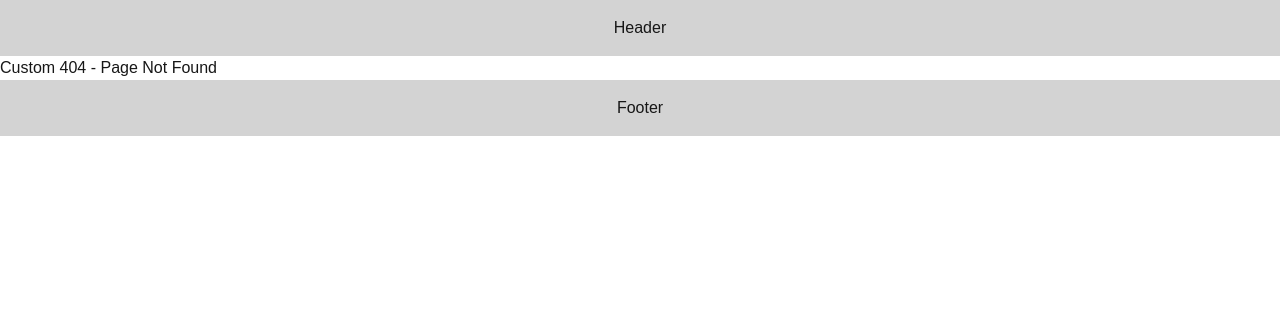
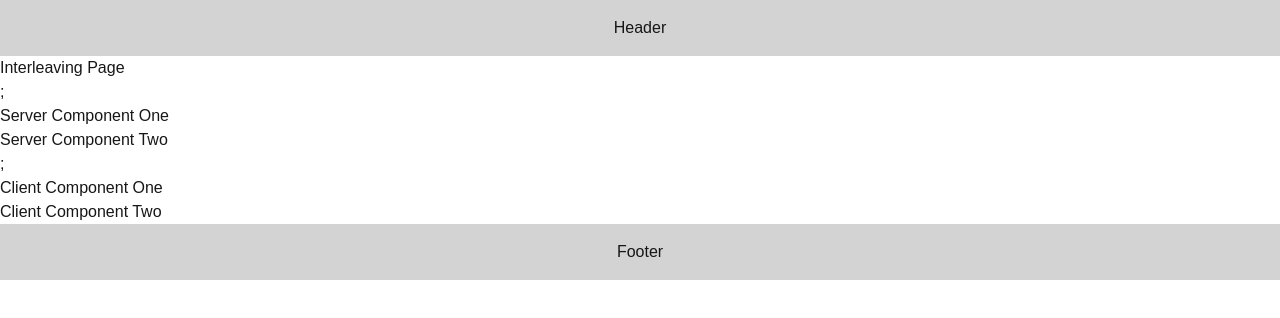
Before and after one commit to jjyy032659/NextJsProject, a Next.js app: page /interleaving in a window 1280 px wide. Before the commit this address had no page. Shown: the top 318 px of the page. Built offline with nearby package versions, Linux system fonts and the light colour scheme.

Commit message:
add client-only code, interleaving server and client compoent

```diff
--- /dev/null
+++ b/app/interleaving/page.tsx
@@ -0,0 +1,9 @@
+import { ServerComponentOne } from "@/components/server-component-one"
+
+export default function Page() {
+    return <>
+        <h1>Interleaving Page</h1>;
+        <ServerComponentOne />
+
+    </>
+}
--- a/app/layout.tsx
+++ b/app/layout.tsx
@@ -1,5 +1,8 @@
+
 import {Metadata} from "next";
 import "./globals.css";
+import{ThemeProvider} from "@/components/theme-provider";
+
 
 
 export const metadata:Metadata={
@@ -19,8 +22,7 @@ export default function ProfileLayout({
 }) {
     return (
       <html lang="en">
-        <body>
-
+        <ThemeProvider><body>
           <header
             style={{
                 backgroundColor: "lightgray",
@@ -29,7 +31,6 @@ export default function ProfileLayout({
             }
 
             }>Header</header>
-
           {children}
           <footer
           style={{
@@ -39,7 +40,8 @@ export default function ProfileLayout({
         }
         }
           >Footer</footer>
-        </body>
+        </body></ThemeProvider>
+
       </html>
     );
 }
--- /dev/null
+++ b/components/client-component-one.tsx
@@ -0,0 +1,13 @@
+"use client";
+
+import{useState} from "react";
+import { ClientComponentTwo } from "./client-component-two";
+
+export const ClientComponentOne = () => {
+    console.log("This is a client component.");
+    const[count,setName]=useState("Batman");
+    return <>
+    <h2>Client Component One</h2>
+    <ClientComponentTwo/></>
+
+}
--- /dev/null
+++ b/components/client-component-two.tsx
@@ -0,0 +1,10 @@
+"use client";
+
+import{useState} from "react";
+
+
+export const ClientComponentTwo = () => {
+    console.log("This is a client component.");
+    const[count,setName]=useState("Batman");
+    return <h2>Client Component Two</h2>;
+}
--- /dev/null
+++ b/components/server-component-one.tsx
@@ -0,0 +1,11 @@
+import fs from 'fs'
+import { ServerComponentTwo } from './server-component-two'
+
+
+export const ServerComponentOne = () => {
+
+    fs.readFileSync("./components/server-component-one.tsx", "utf-8");
+    return <><h2>Server Component One</h2>
+    <ServerComponentTwo/>
+    </>
+}
--- /dev/null
+++ b/components/server-component-two.tsx
@@ -0,0 +1,12 @@
+import fs from 'fs'
+
+import { ClientComponentOne } from './client-component-one';
+
+export const ServerComponentTwo = () => {
+
+    fs.readFileSync("./components/server-component-two.tsx", "utf-8");
+    return <>
+    <h2>Server Component Two</h2>;
+    <ClientComponentOne/>
+    </>
+}
--- /dev/null
+++ b/components/theme-provider.tsx
@@ -0,0 +1,38 @@
+"use client"
+
+import {createContext, useContext} from 'react';
+
+
+type Theme={
+    color:{
+        primary:string;
+        secondary:string;
+    }
+}
+
+const defaultTheme:Theme={
+    color:{
+        primary:"#0070f3",
+        secondary:"#ff4081",
+    }
+}
+
+export const ThemeContext=createContext<Theme>(defaultTheme);
+
+
+export const ThemeProvider=function ({
+    children,
+}: {
+    children: React.ReactNode;
+}) {
+    return (
+
+        <ThemeContext.Provider value={defaultTheme}>
+          {children}
+        </ThemeContext.Provider>
+
+    );
+}
+
+
+export const useTheme=()=>useContext(ThemeContext);
--- a/package.json
+++ b/package.json
@@ -10,10 +10,12 @@
   },
   "dependencies": {
     "@types/react-slick": "^0.23.13",
+    "client-only": "^0.0.1",
     "next": "16.0.4",
     "react": "19.2.0",
     "react-dom": "19.2.0",
     "react-slick": "^0.31.0",
+    "server-only": "^0.0.1",
     "slick-carousel": "^1.8.1"
   },
   "devDependencies": {
--- /dev/null
+++ b/utils/client-utils.ts
@@ -0,0 +1,3 @@
+export const clientSideFunction = () => {
+    console.log("This function runs on the client side.");
+};
```
Also changed, not shown: 1 other file (tests, documents, lock files or other folders).
